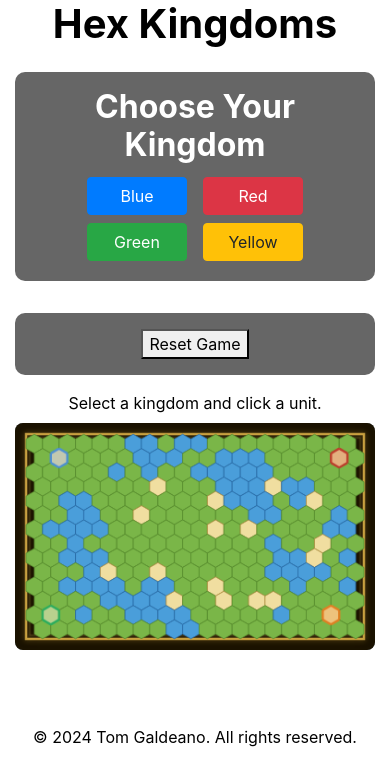
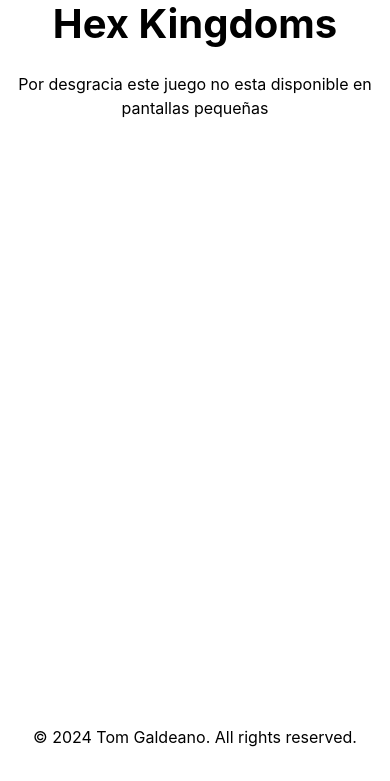
Before and after one commit to TomGaldeano/TomGaldeano, a Flask app: page /games/hexKingdom in a window 390 px wide. Shown: the part 63-844 px from the top of the page. Run offline with Flask 3, Linux system fonts and the light colour scheme; some libraries are stand-ins or nearby versions.

Commit message:
fixed issues

```diff
--- a/static/js/blackjack.js
+++ b/static/js/blackjack.js
@@ -20,7 +20,7 @@
   let deck = [];
   let playerHand = [];
   let dealerHand = [];
-    let gameOver=false;
+  let gameOver=false;
   let message = "";
 
   class Card {
@@ -122,10 +122,10 @@
 
   function startNewGame() {
     deck = createDeck();
+    gameOver = false;
     playerHand = [];
     dealerHand = [];
     message = "";
-
     playerHand.push(deck.pop(), deck.pop())
     dealerHand.push(deck.pop(), deck.pop())
     if (calculateScore(playerHand) == 21) {
--- a/templates/css_challenges/css_challenge.html
+++ b/templates/css_challenges/css_challenge.html
@@ -86,6 +86,7 @@
         <div class="box">
             <div id="box15" class="ch_box">
 
+
             </div>
         </div>
         <div class="box">
--- a/templates/games/hexKingdoms.html
+++ b/templates/games/hexKingdoms.html
@@ -24,27 +24,31 @@
 <div class="row justify-content-center container d-flex mx-auto mb-3">
   <h1>Hex Kingdoms</h1>
 </div>
-<div class="row justify-content-center container d-flex mx-auto mb-3">
-  <div class="game-panel text-center w-100">
-    <h2>Choose Your Kingdom</h2>
+<p class="plain-p text-center d-block d-lg-none no-game">
+  Por desgracia este juego
+  no esta disponible en pantallas pequeñas
+</p>
+<div class="row justify-content-center container d-lg-flex mx-auto mb-3 d-none">
+  <div class="game-panel text-center w-100 d-none d-lg-block">
+    <h2 class="d-none d-lg-block">Choose Your Kingdom</h2>
     <div class="choices d-flex justify-content-center flex-wrap">
-      <button class="pickFaction btn btn-primary mx-2 my-1" data-faction="0">Blue</button>
-      <button class="pickFaction btn btn-danger mx-2 my-1" data-faction="1">Red</button>
-      <button class="pickFaction btn btn-success mx-2 my-1" data-faction="2">Green</button>
-      <button class="pickFaction btn btn-warning mx-2 my-1" data-faction="3">Yellow</button>
+      <button class="pickFaction btn btn-primary mx-2 my-1 d-none d-lg-block" data-faction="0">Blue</button>
+      <button class="pickFaction btn btn-danger mx-2 my-1 d-none d-lg-block" data-faction="1">Red</button>
+      <button class="pickFaction btn btn-success mx-2 my-1 d-none d-lg-block" data-faction="2">Green</button>
+      <button class="pickFaction btn btn-warning mx-2 my-1 d-none d-lg-block" data-faction="3">Yellow</button>
     </div>
   </div>
 </div>
-<div class="row justify-content-center container d-flex mx-auto mb-2">
-  <div class="game-panel w-100 d-flex flex-column flex-md-row align-items-center justify-content-center gap-3">
-    <button id="endTurnBtn" class="d-none d-lg-block game-button">End Turn</button>
-    <button id="resetBtn" class="game-button">Reset Game</button>
+<div class="row justify-content-center container mx-auto mb-2 d-none d-lg-flex">
+  <div class="game-panel w-100 d-lg-flex flex-column flex-md-row align-items-center justify-content-center gap-3 d-none d-block">
+    <button id="endTurnBtn" class="game-button d-none d-lg-block">End Turn</button>
+    <button id="resetBtn" class="game-button d-none d-lg-block">Reset Game</button>
   </div>
-      <div id="statusText" class="text-start text-md-center">Select a kingdom and click a unit.</div>
+      <div id="statusText" class="text-start text-md-center d-none d-lg-block">Select a kingdom and click a unit.</div>
 
 </div>
-<div class="row justify-content-center container d-flex mx-auto">
-  <canvas id="hexCanvas" width="1200" height="600"></canvas>
+<div class="row justify-content-center container d-flex mx-auto d-none d-lg-block">
+  <canvas id="hexCanvas" width="1200" height="600" class="d-none d-lg-block"></canvas>
 </div>
 <script src="../../static/js/hexKingdoms.js"></script>
 {% include "footer.html" %}
```
Also changed, not shown: templates/css_challenges/easy.css (+9 -16 lines), templates/games/blackjack.html (+17 -19 lines), templates/games/buscaminas.html (+8 -13 lines).
